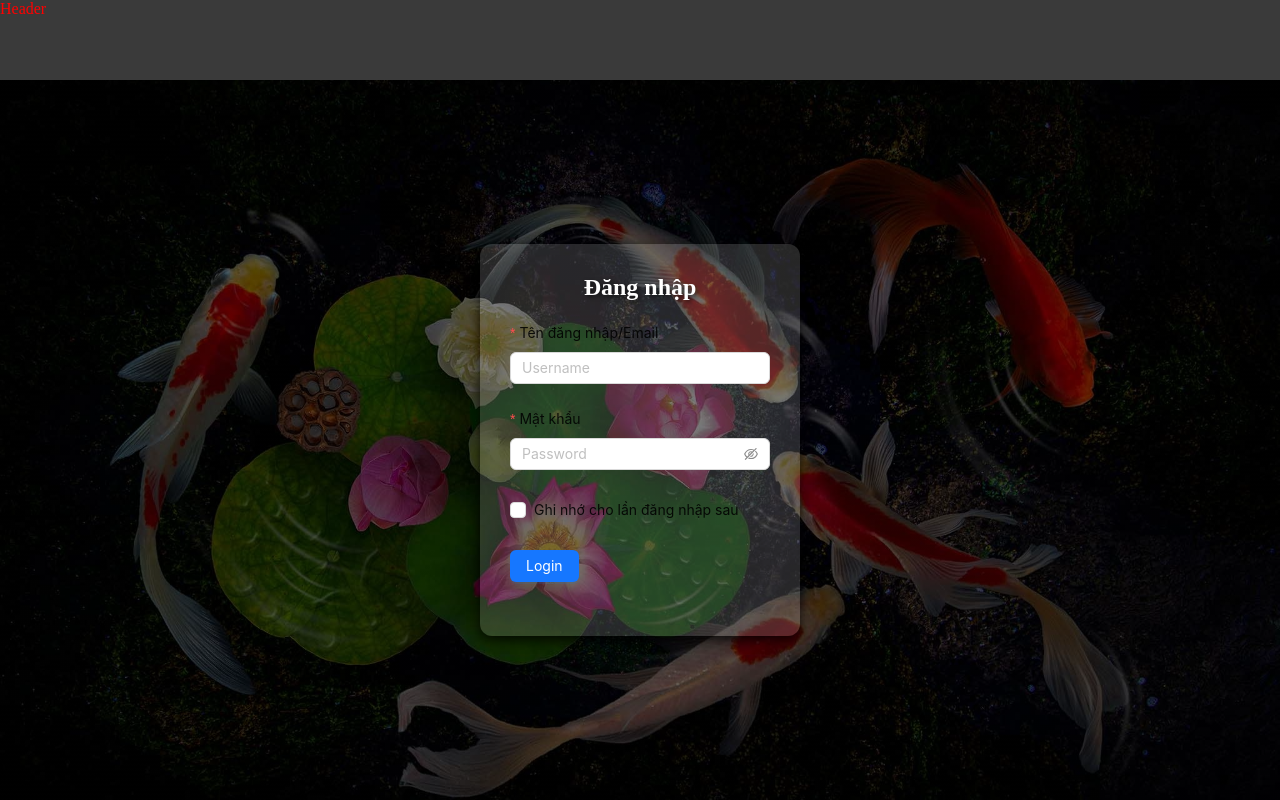
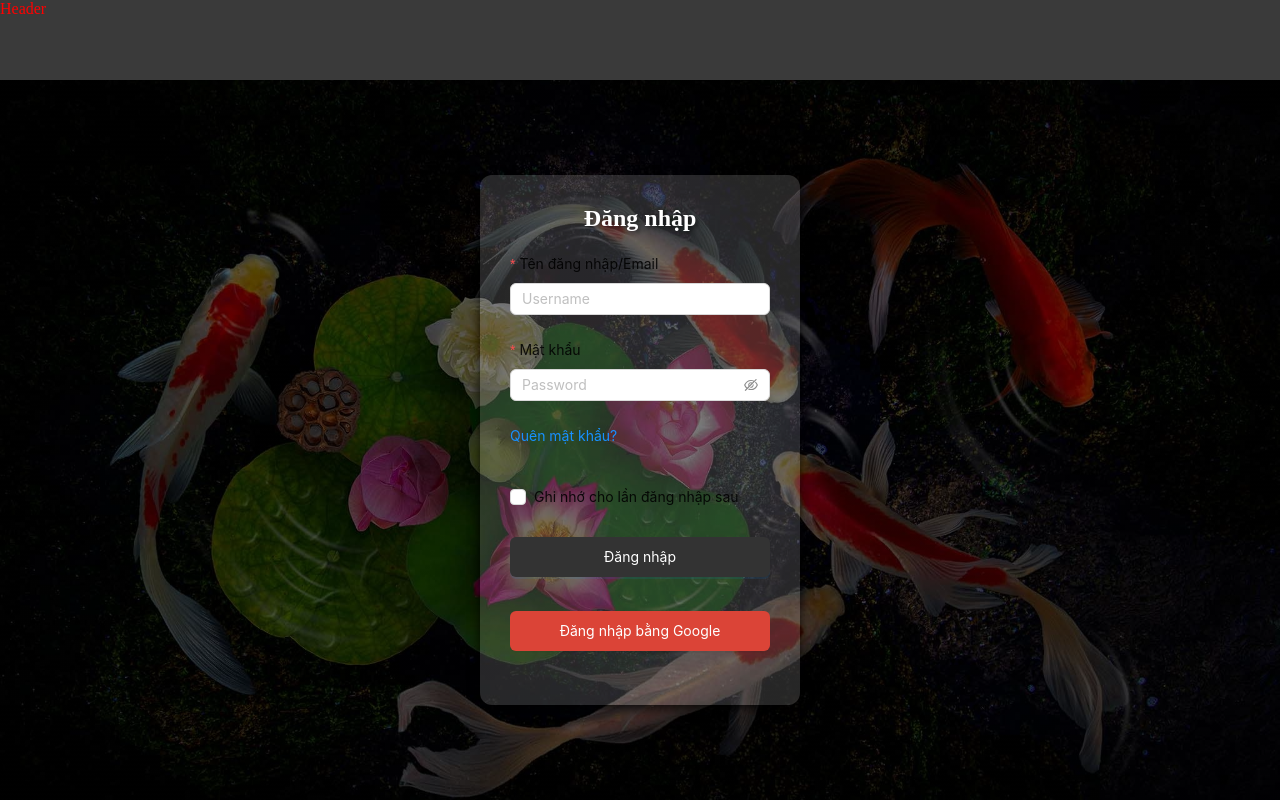
Before and after one commit to luongductrong/koi-auction-frontend, a React (Vite) app: page /login in a window 1280 px wide. Built offline with nearby package versions, Linux system fonts and the light colour scheme; no server answers.

Commit message:
Login form: Add Forgot Password and Login with Google Btn

```diff
--- /dev/null
+++ b/src/configs/index.jsx
@@ -0,0 +1,14 @@
+import axios from 'axios';
+
+const baseURL = import.meta.env.VITE_API_URL;
+
+const api = axios.create({
+  baseURL: baseURL,
+  timeout: 10000,
+  headers: {
+    'Content-Type': 'application/json',
+    Accept: 'application/json, text/plain',
+  },
+});
+
+export default api;
--- a/src/pages/Home/index.jsx
+++ b/src/pages/Home/index.jsx
@@ -1,11 +1,14 @@
 import { Link } from 'react-router-dom';
+import Header from '../../components/Header';
 
-function Home() {
+function Home({ children }) {
   return (
     <>
+      <Header />
       <h1>Home Page</h1>
 
       <Link to="/login">Login</Link>
+      <h2>{children}</h2>
     </>
   );
 }
--- a/src/pages/Login/index.jsx
+++ b/src/pages/Login/index.jsx
@@ -1,15 +1,33 @@
 import React, { useState } from 'react';
-import { Button, Form, Input, Checkbox } from 'antd';
+import { Button, Form, Input, Checkbox, message } from 'antd';
+import api from '../../configs';
 import Header from '../../components/Header';
 import styles from './index.module.scss';
+
 const Login = () => {
   const [loading, setLoading] = useState(false);
   const [rememberMe, setRememberMe] = useState(false);
 
+  const handleLogin = async (values) => {
+    setLoading(true);
+    try {
+      const response = await api.post('/login', {
+        userName: values.username,
+        password: values.password,
+      });
+      message.success('Đăng nhập thành công!');
+      console.log('Login Response:', response.data);
+    } catch (error) {
+      message.error('Đăng nhập thất bại! Vui lòng kiểm tra lại thông tin.');
+      console.error('Login Error:', error.response ? error.response.data : error.message);
+    } finally {
+      setLoading(false);
+    }
+  };
+
   const handleFinish = (values) => {
-    setLoading(true);
     console.log('Login Success:', values);
-    setTimeout(() => setLoading(false), 2000);
+    handleLogin(values);
   };
 
   const handleFinishFailed = (errorInfo) => {
@@ -37,12 +55,22 @@ const Login = () => {
             >
               <Input.Password placeholder="Password" />
             </Form.Item>
+            <Form.Item>
+              <a href="/forgot-password" className={styles.forgotPasswordLink}>
+                Quên mật khẩu?
+              </a>
+            </Form.Item>
             <Form.Item name="remember" valuePropName="checked">
               <Checkbox onChange={(e) => setRememberMe(e.target.checked)}>Ghi nhớ cho lần đăng nhập sau</Checkbox>
             </Form.Item>
             <Form.Item>
-              <Button type="primary" htmlType="submit" loading={loading}>
-                {loading ? 'Đăng nhập...' : 'Login'}
+              <Button type="primary" htmlType="submit" loading={loading} className={styles.submitBtn}>
+                {loading ? 'Đăng nhập...' : 'Đăng nhập'}
+              </Button>
+            </Form.Item>
+            <Form.Item>
+              <Button type="default" htmlType="button" className={styles.googleBtn}>
+                Đăng nhập bằng Google
               </Button>
             </Form.Item>
           </Form>
--- a/src/pages/Login/index.module.scss
+++ b/src/pages/Login/index.module.scss
@@ -1,28 +1,89 @@
+// Define color variables
+$background-gradient: linear-gradient(rgba(0, 0, 0, 0.6), rgba(0, 0, 0, 0.6));
+$background-image: url('../../assets/images/background1.jpg');
+$white-transparent: rgba(255, 255, 255, 0.15);
+$box-shadow-color: rgba(0, 0, 0, 0.8);
+$text-shadow-color: rgba(0, 0, 0, 0.6);
+$white: #fff;
+
+// Define size variables
+$padding-large: 30px;
+$padding-medium: 20px;
+$border-radius: 12px;
+$width-large: 320px;
+$width-small: 90%;
+$font-size-large: 24px;
+$margin-bottom-large: 20px;
+
+// Mixin for box shadow
+@mixin box-shadow($x, $y, $blur, $color) {
+  box-shadow: $x $y $blur $color;
+}
+
+// Mixin for responsive width
+@mixin responsive-width($width-large, $width-small, $padding-large, $padding-medium) {
+  width: $width-large;
+  padding: $padding-large;
+
+  @media (max-width: 768px) {
+    width: $width-small;
+    padding: $padding-medium;
+  }
+}
+
 .loginContainer {
-  background: linear-gradient(rgba(0, 0, 0, 0.6), rgba(0, 0, 0, 0.6)), url('../../assets/images/background1.jpg');
-
+  background: $background-gradient, $background-image;
   background-size: cover;
   background-position: center;
   display: flex;
   justify-content: center;
   align-items: center;
   height: 90vh;
-  // background-color: rgba(0, 0, 0, 0.5); /* Màu đen trong suốt */
-  // background-blend-mode: overlay;
 }
 
 .loginForm {
-  background-color: rgba(255, 255, 255, 0.15);
-  padding: 30px;
-  border-radius: 12px;
-  box-shadow: 0 4px 12px rgba(0, 0, 0, 0.8);
-  width: 320px;
+  background-color: $white-transparent;
+  border-radius: $border-radius;
+  @include box-shadow(0, 4px, 12px, $box-shadow-color);
+  @include responsive-width($width-large, $width-small, $padding-large, $padding-medium);
 }
 
 .loginTitle {
-  font-size: 24px;
+  font-size: $font-size-large;
   text-align: center;
-  margin-bottom: 20px;
-  color: #fff;
-  text-shadow: 2px 2px 4px rgba(0, 0, 0, 0.6);
+  margin-bottom: $margin-bottom-large;
+  color: $white;
+  text-shadow: 2px 2px 4px $text-shadow-color;
 }
+
+$button-background-color: #333;
+$button-hover-color: #555;
+
+.submitBtn {
+  width: 100%;
+  background-color: $button-background-color;
+  border-radius: 6px;
+  height: 40px;
+  &:hover {
+    background-color: $button-hover-color;
+  }
+}
+
+.forgotPasswordLink {
+  display: block;
+  margin-bottom: 10px;
+  color: #1890ff;
+}
+
+.googleBtn {
+  width: 100%;
+  background-color: #db4437;
+  color: white;
+  height: 40px;
+  border: none;
+  margin-top: 10px;
+}
+
+.googleBtn:hover {
+  background-color: #c33d2e;
+}
```
